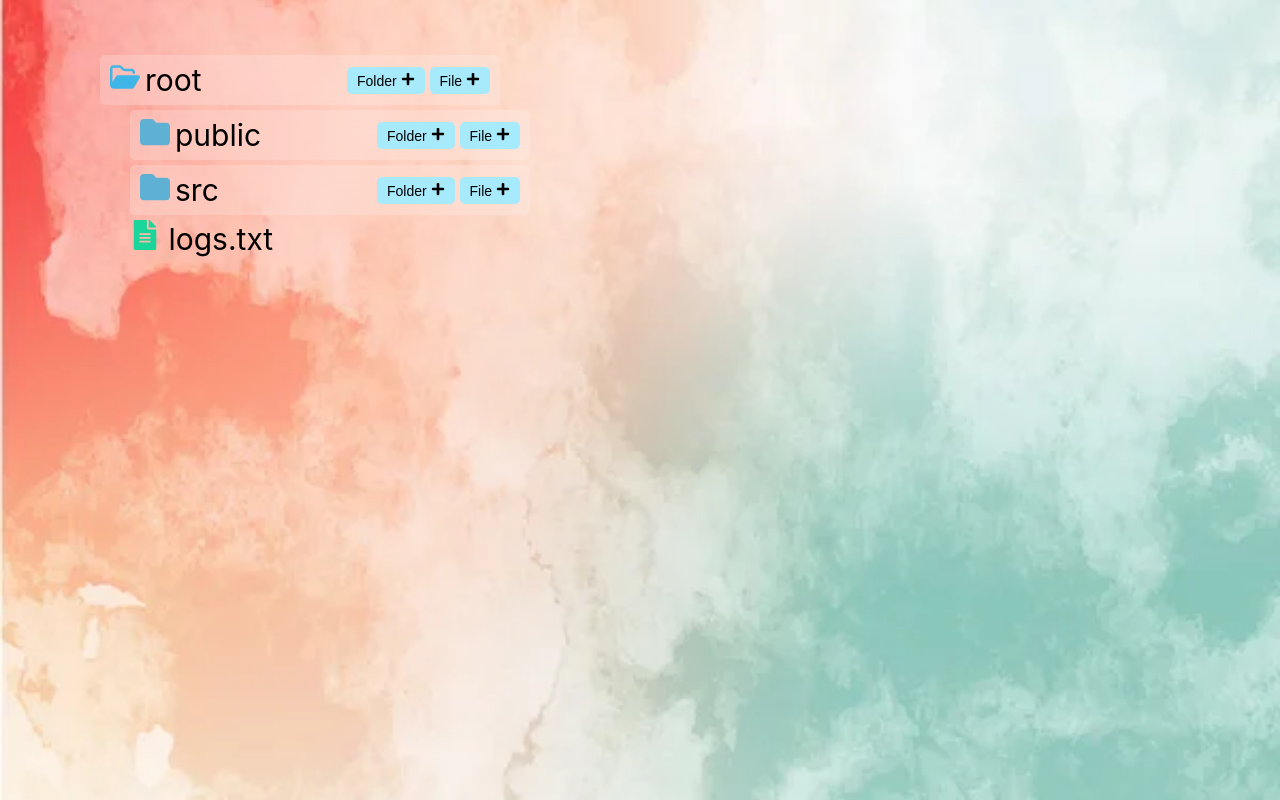
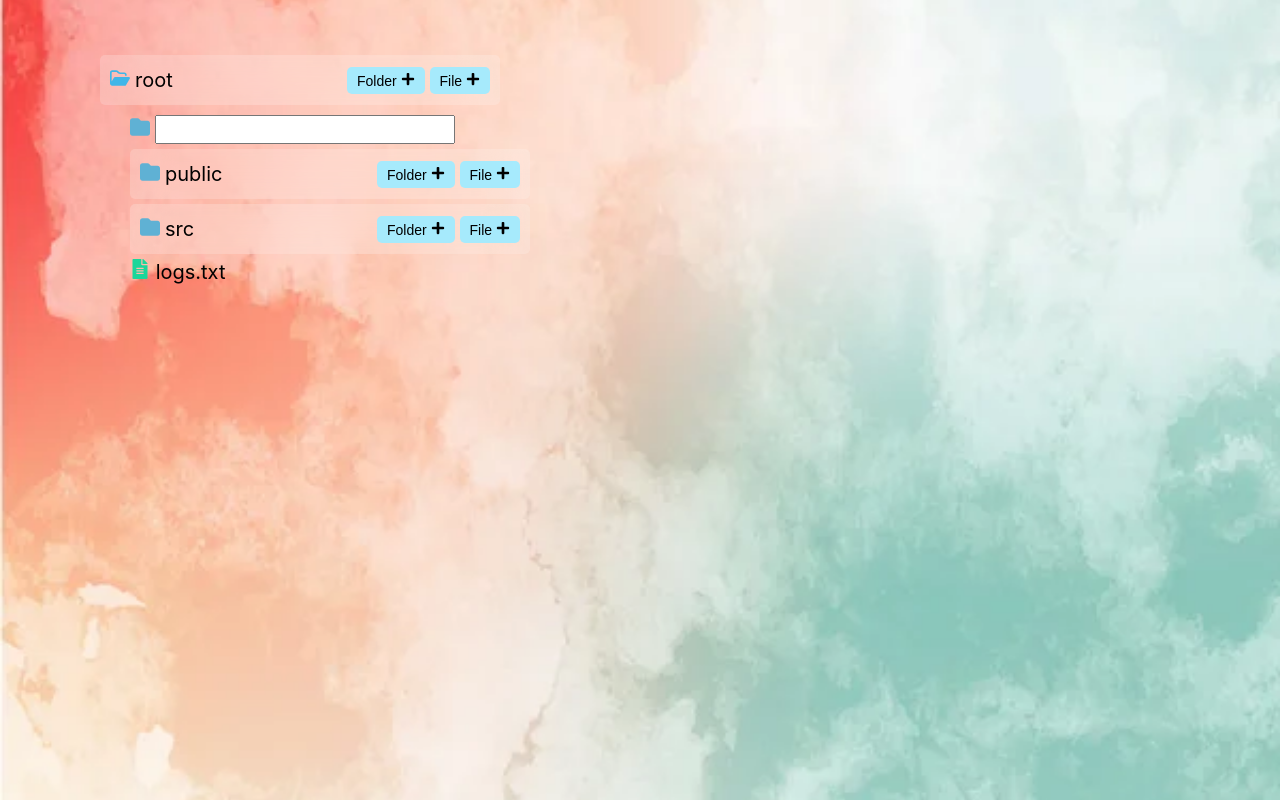
Before and after one commit to abhishekra07/file-explorer, a React (Create React App) app: page / in a window 1280 px wide. Both pictures are taken after a click on the button "Folder". Built offline with nearby package versions, Linux system fonts and the light colour scheme.

Commit message:
design changes

```diff
--- a/src/App.css
+++ b/src/App.css
@@ -1,6 +1,6 @@
 .container {
   padding: 50px 0px 0px 100px;
-  font-size: 30px;
+  font-size: 20px;
   height: 100vh;
   width: 100%;
 }
--- a/src/components/Folder.js
+++ b/src/components/Folder.js
@@ -8,6 +8,30 @@ import "./folder.css";
 
 function Folder({ explorer }) {
   const [showSubFolder, setShowSubFolder] = useState(false);
+  const [showInput, setShowInput] = useState({
+    visible: false,
+    isFolder: null,
+  });
+
+  const handleOnClick = (e, isFolder) => {
+    e.stopPropagation();
+    setShowSubFolder(true);
+    setShowInput({ ...showInput, visible: true, isFolder });
+  };
+
+  const handleKeyDown = (event) => {
+    if (event.key === "Enter") {
+      console.log("Enter key pressed!");
+      console.log("Input Value:", event.target.value);
+      explorer.items.unshift({
+        id: Date.now(),
+        name: event.target.value,
+        isFolder: showInput.isFolder,
+        items: [],
+      });
+      setShowInput({ visible: false, isFolder: null });
+    }
+  };
 
   if (explorer.isFolder) {
     return (
@@ -27,18 +51,35 @@ function Folder({ explorer }) {
             <div>{explorer.name}</div>
           </div>
           <div className="edit-container">
-            <button>
+            <button onClick={(e) => handleOnClick(e, true)}>
               Folder <FaPlus />
             </button>
-            <button>
+            <button onClick={(e) => handleOnClick(e, false)}>
               File <FaPlus />
             </button>
           </div>
         </div>
         {showSubFolder && (
           <div className="subfolder-container">
+            {showInput.visible && (
+              <div className="input-container">
+                <span>
+                  {showInput.isFolder ? (
+                    <FaFolder style={{ color: "#5fb1d4" }} />
+                  ) : (
+                    <FaFileAlt style={{ color: "#1ad69a" }} />
+                  )}
+                </span>
+                <input
+                  type="text"
+                  autoFocus
+                  onBlur={() => setShowInput({ ...showInput, visible: false })}
+                  onKeyDown={handleKeyDown}
+                />
+              </div>
+            )}
             {explorer.items.map((exp) => {
-              return <Folder explorer={exp} />;
+              return <Folder key={exp.id} explorer={exp} />;
             })}
           </div>
         )}
--- a/src/components/folder.css
+++ b/src/components/folder.css
@@ -52,3 +52,16 @@
 .edit-container button:hover {
   background-color: rgba(35, 205, 252);
 }
+
+.input-container {
+  margin-top: 10px;
+  display: flex;
+  align-items: center;
+  gap: 5px;
+}
+
+.input-container input {
+  width: 300px;
+  padding: 5px 10px;
+  outline: none;
+}
--- a/src/data/explorer.js
+++ b/src/data/explorer.js
@@ -1,25 +1,25 @@
 const data = {
-  id: Date.now(),
+  id: 1,
   name: "root",
   isFolder: true,
   items: [
     {
-      id: Date.now(),
+      id: 2,
       name: "public",
       isFolder: true,
       items: [
         {
-          id: Date.now(),
+          id: 3,
           name: "usr",
           isFolder: true,
           items: [
             {
-              id: Date.now(),
+              id: 4,
               name: "profile.txt",
               isFolder: false,
             },
             {
-              id: Date.now(),
+              id: 5,
               name: "permission.txt",
               isFolder: false,
             },
@@ -28,13 +28,13 @@ const data = {
       ],
     },
     {
-      id: Date.now(),
+      id: 6,
       name: "src",
       isFolder: true,
       items: [],
     },
     {
-      id: Date.now(),
+      id: 7,
       name: "logs.txt",
       isFolder: false,
     },
```
Also changed, not shown: demo1.PNG (added).
